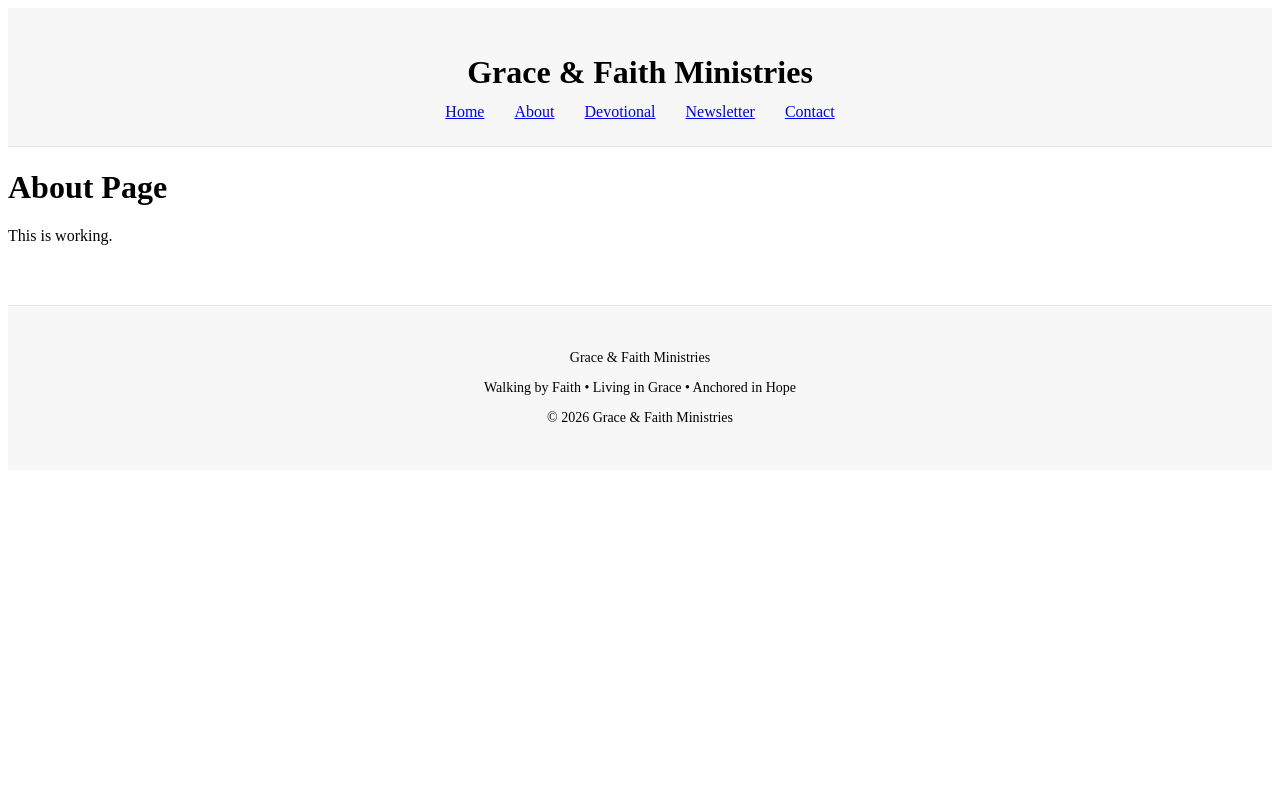
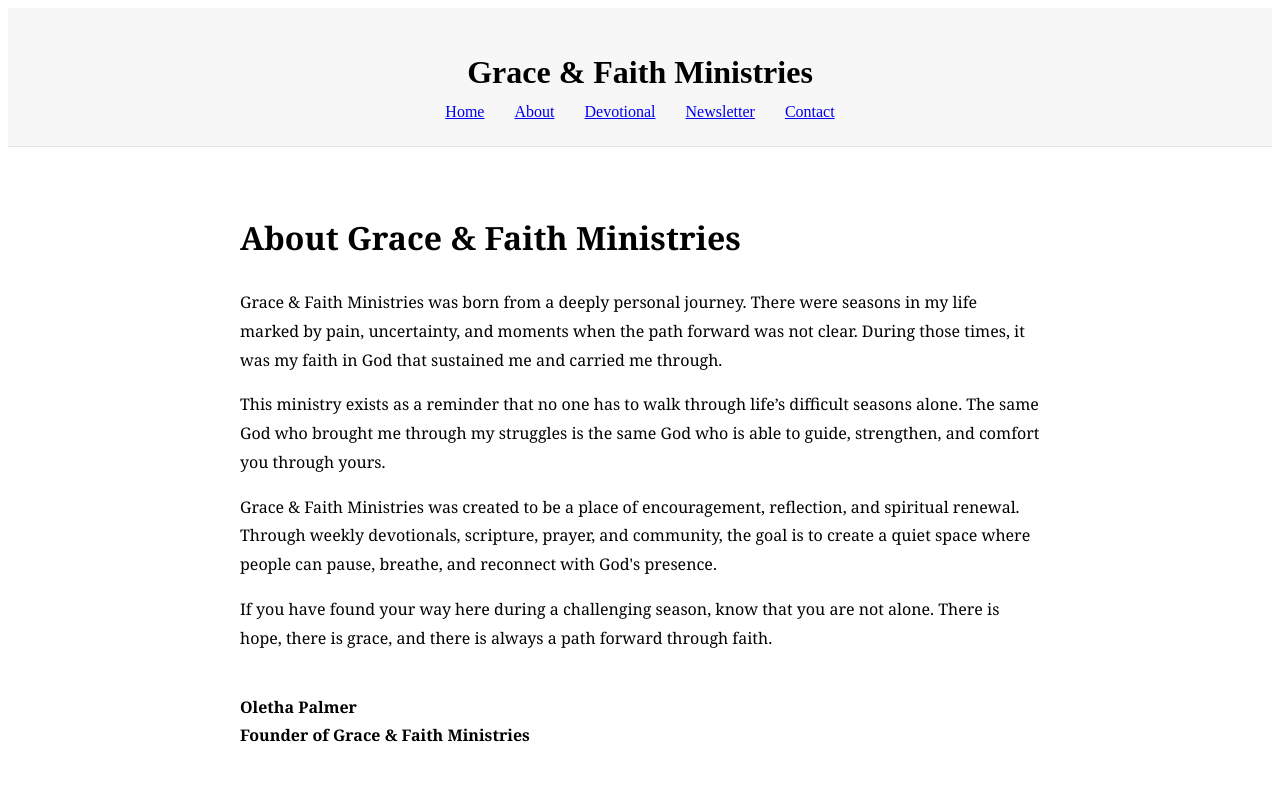
Before and after one commit to luwatt6-del/grace-and-faith, a Next.js app: page /about in a window 1280 px wide. Shown: the top 800 px of the page. Built offline with nearby package versions, Linux system fonts and the light colour scheme.

Commit message:
Update page.js

```diff
--- a/app/about/page.js
+++ b/app/about/page.js
@@ -1,8 +1,56 @@
 export default function AboutPage() {
   return (
-    <div>
-      <h1>About Page</h1>
-      <p>This is working.</p>
+    <div style={styles.container}>
+
+      <h1>About Grace & Faith Ministries</h1>
+
+      <p>
+        Grace & Faith Ministries was born from a deeply personal journey.
+        There were seasons in my life marked by pain, uncertainty, and moments
+        when the path forward was not clear. During those times, it was my
+        faith in God that sustained me and carried me through.
+      </p>
+
+      <p>
+        This ministry exists as a reminder that no one has to walk through
+        life’s difficult seasons alone. The same God who brought me through
+        my struggles is the same God who is able to guide, strengthen, and
+        comfort you through yours.
+      </p>
+
+      <p>
+        Grace & Faith Ministries was created to be a place of encouragement,
+        reflection, and spiritual renewal. Through weekly devotionals,
+        scripture, prayer, and community, the goal is to create a quiet space
+        where people can pause, breathe, and reconnect with God's presence.
+      </p>
+
+      <p>
+        If you have found your way here during a challenging season, know
+        that you are not alone. There is hope, there is grace, and there is
+        always a path forward through faith.
+      </p>
+
+      <p style={styles.signature}>
+        Oletha Palmer<br/>
+        Founder of Grace & Faith Ministries
+      </p>
+
     </div>
   );
 }
+
+const styles = {
+  container: {
+    maxWidth: "800px",
+    margin: "0 auto",
+    padding: "40px 20px",
+    lineHeight: "1.8",
+    fontFamily: "Georgia, serif"
+  },
+
+  signature: {
+    marginTop: "40px",
+    fontWeight: "600"
+  }
+};
```
